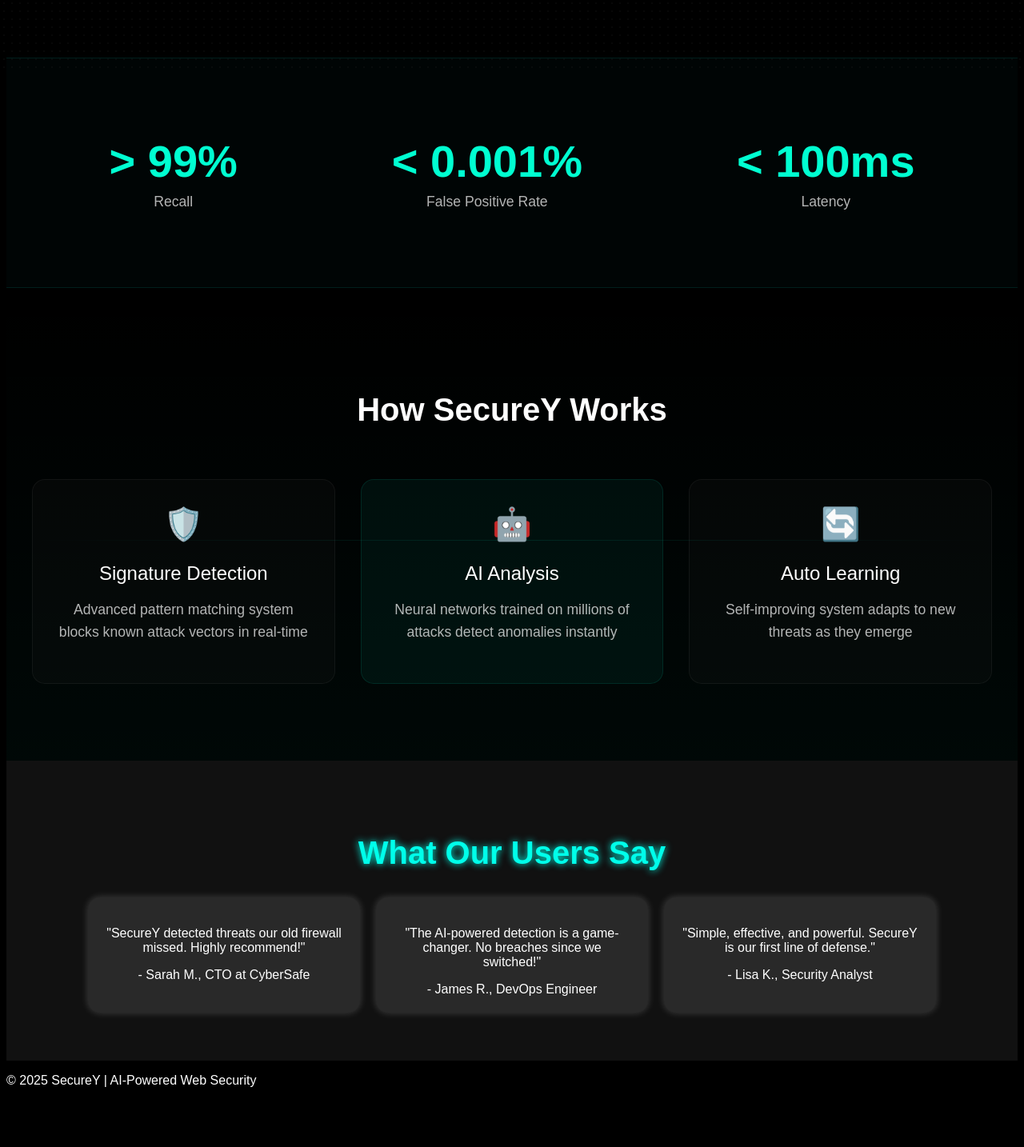
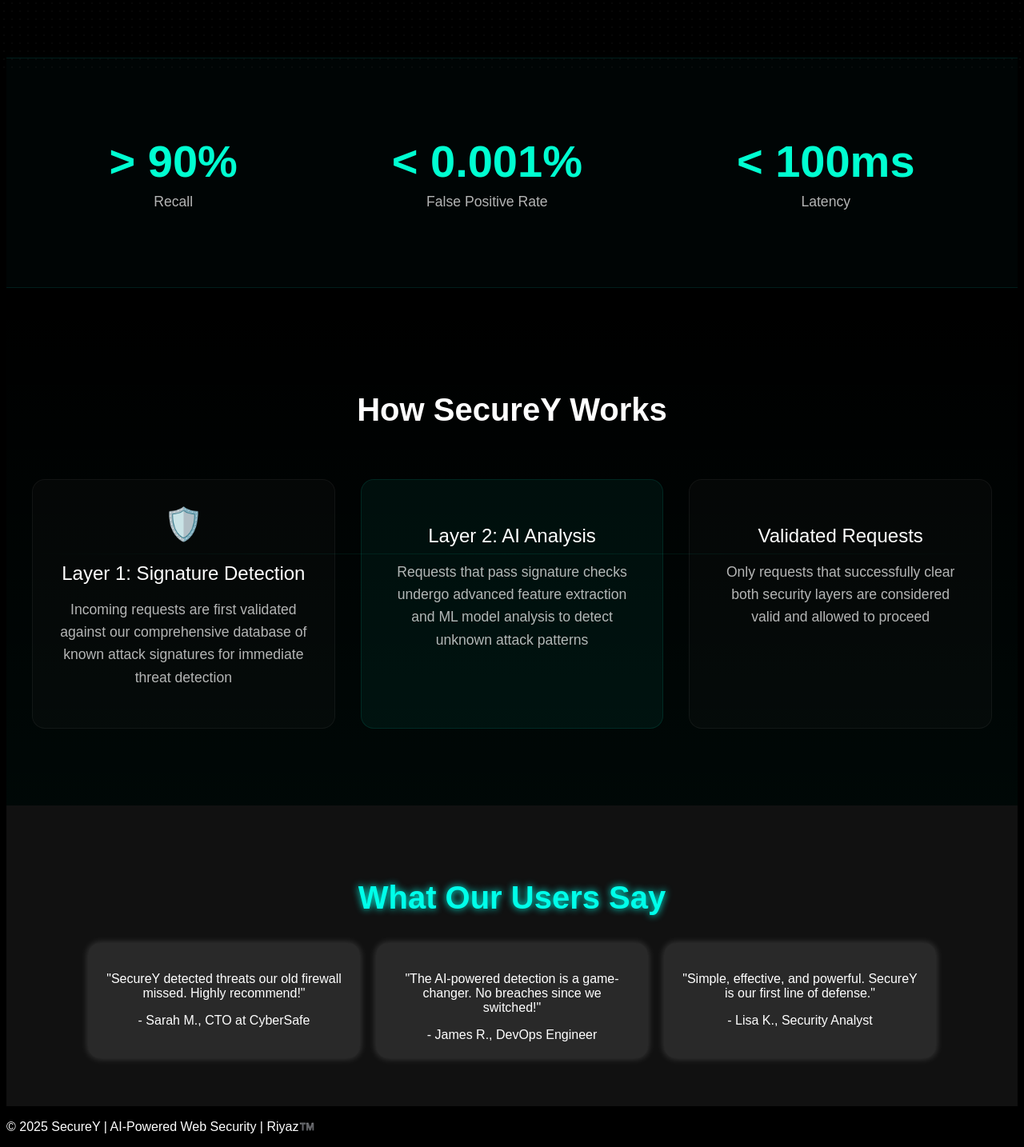
Before and after one commit to riyazmullaji/SecureY, a Python web app: template templates/index.html in a window 1280 px wide. Shown: the part 711-2145 px from the top of the page at 80% size. Before the commit the page ends 2070 px from the top, so only its background shows below. Run offline with Jinja, Linux system fonts and the light colour scheme; the template is opened without the code that fills it, so the values that code supplies are empty.

Commit message:
minor chamges in UI

```diff
--- a/templates/index.html
+++ b/templates/index.html
@@ -17,12 +17,12 @@
         </div>
         <div class="nav-right">
             <a href="#" class="nav-link" title="Documentation">📚 Docs</a>
-            <a href="#" class="nav-link" title="GitHub">
+            <a href="https://github.com/riyazmullaji/SecureY" class="nav-link" title="GitHub">
                 <svg height="24" width="24" viewBox="0 0 16 16" fill="currentColor">
                     <path d="M8 0C3.58 0 0 3.58 0 8c0 3.54 2.29 6.53 5.47 7.59.4.07.55-.17.55-.38 0-.19-.01-.82-.01-1.49-2.01.37-2.53-.49-2.69-.94-.09-.23-.48-.94-.82-1.13-.28-.15-.68-.52-.01-.53.63-.01 1.08.58 1.23.82.72 1.21 1.87.87 2.33.66.07-.52.28-.87.51-1.07-1.78-.2-3.64-.89-3.64-3.95 0-.87.31-1.59.82-2.15-.08-.2-.36-1.02.08-2.12 0 0 .67-.21 2.2.82.64-.18 1.32-.27 2-.27.68 0 1.36.09 2 .27 1.53-1.04 2.2-.82 2.2-.82.44 1.1.16 1.92.08 2.12.51.56.82 1.27.82 2.15 0 3.07-1.87 3.75-3.65 3.95.29.25.54.73.54 1.48 0 1.07-.01 1.93-.01 2.2 0 .21.15.46.55.38A8.013 8.013 0 0016 8c0-4.42-3.58-8-8-8z"></path>
                 </svg>
             </a>
-            <a href="#" class="nav-link" title="LinkedIn">
+            <a href="https://www.linkedin.com/in/riyazmullaji/" class="nav-link" title="LinkedIn">
                 <svg height="24" width="24" viewBox="0 0 24 24" fill="currentColor">
                     <path d="M20.5 2h-17A1.5 1.5 0 002 3.5v17A1.5 1.5 0 003.5 22h17a1.5 1.5 0 001.5-1.5v-17A1.5 1.5 0 0020.5 2zM8 19H5v-9h3zM6.5 8.25A1.75 1.75 0 118.3 6.5a1.78 1.78 0 01-1.8 1.75zM19 19h-3v-4.74c0-1.42-.6-1.93-1.38-1.93A1.74 1.74 0 0013 14.19a.66.66 0 000 .14V19h-3v-9h2.9v1.3a3.11 3.11 0 012.7-1.4c1.55 0 3.36.86 3.36 3.66z"></path>
                 </svg>
@@ -64,7 +64,7 @@
         <!-- Metrics Section -->
         <section class="metrics">
             <div class="metric-card">
-                <span class="metric-value">> 99%</span>
+                <span class="metric-value">> 90%</span>
                 <span class="metric-label">Recall</span>
             </div>
             <div class="metric-card">
@@ -84,18 +84,18 @@
                 <div class="security-features">
                     <div class="feature-box">
                         <div class="feature-icon">🛡️</div>
-                        <h3>Signature Detection</h3>
-                        <p>Advanced pattern matching system blocks known attack vectors in real-time</p>
+                        <h3>Layer 1: Signature Detection</h3>
+                        <p>Incoming requests are first validated against our comprehensive database of known attack signatures for immediate threat detection</p>
                     </div>
                     <div class="feature-box highlight">
-                        <div class="feature-icon">🤖</div>
-                        <h3>AI Analysis</h3>
-                        <p>Neural networks trained on millions of attacks detect anomalies instantly</p>
+                        <div class="feature-icon"></div>
+                        <h3>Layer 2: AI Analysis</h3>
+                        <p>Requests that pass signature checks undergo advanced feature extraction and ML model analysis to detect unknown attack patterns</p>
                     </div>
                     <div class="feature-box">
-                        <div class="feature-icon">🔄</div>
-                        <h3>Auto Learning</h3>
-                        <p>Self-improving system adapts to new threats as they emerge</p>
+                        <div class="feature-icon"></div>
+                        <h3>Validated Requests</h3>
+                        <p>Only requests that successfully clear both security layers are considered valid and allowed to proceed</p>
                     </div>
                 </div>
             </div>
@@ -123,7 +123,7 @@
 
     <!-- Footer -->
     <footer>
-        <p>© 2025 SecureY | AI-Powered Web Security</p>
+        <p>© 2025 SecureY | AI-Powered Web Security | Riyaz™️</p>
     </footer>
 
     <script src="{{ url_for('static', filename='script.js') }}"></script>
```
Also changed, not shown: src/hybrid_waf/routes/proxy.py (+20 -0 lines), 1 other file.
